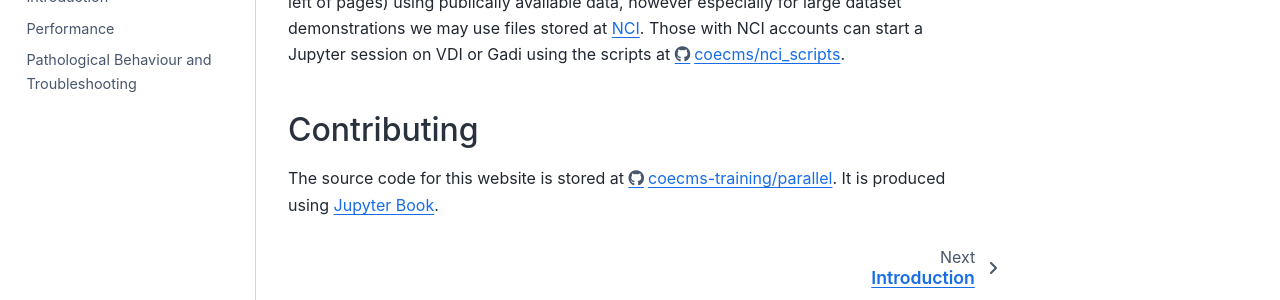
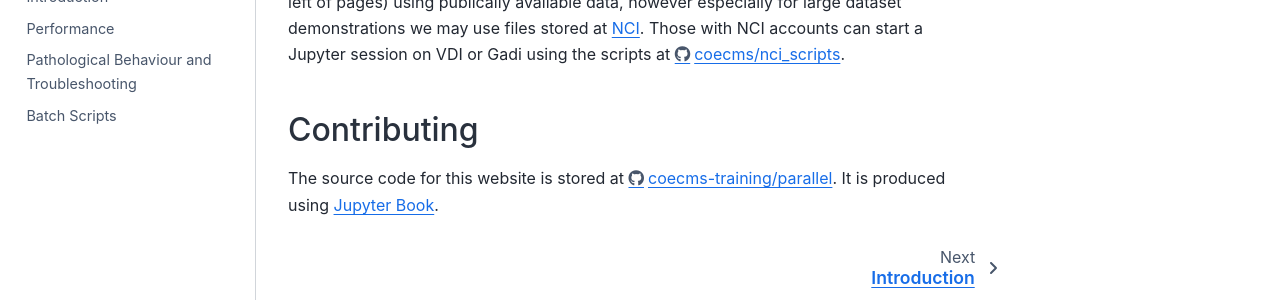
Before and after one commit to coecms-training/parallel, a Jupyter Book: the page built from README.md, in a window 1280 px wide. Shown: the part 394-694 px from the top of the page. Built offline with Jupyter Book 1.0.4 settings and Sphinx 7.4.7 and the Sphinx Book theme 1.1.4, drawn with Linux system fonts in a browser that asks for light colours; pages that are not in the unit, such as notebooks, are missing from menus.

Commit message:
Add batch intro

```diff
--- a/_toc.yml
+++ b/_toc.yml
@@ -9,6 +9,7 @@
     - file: dask-performance
     - file: dask-troubleshooting
     - file: case-studies/read_speed
+    - file: dask-batch
 - part: Case Studies
   chapters:
     - file: case-studies/oned_to_nd
```
Also changed, not shown: concepts-types.ipynb, dask-batch.ipynb (added).
